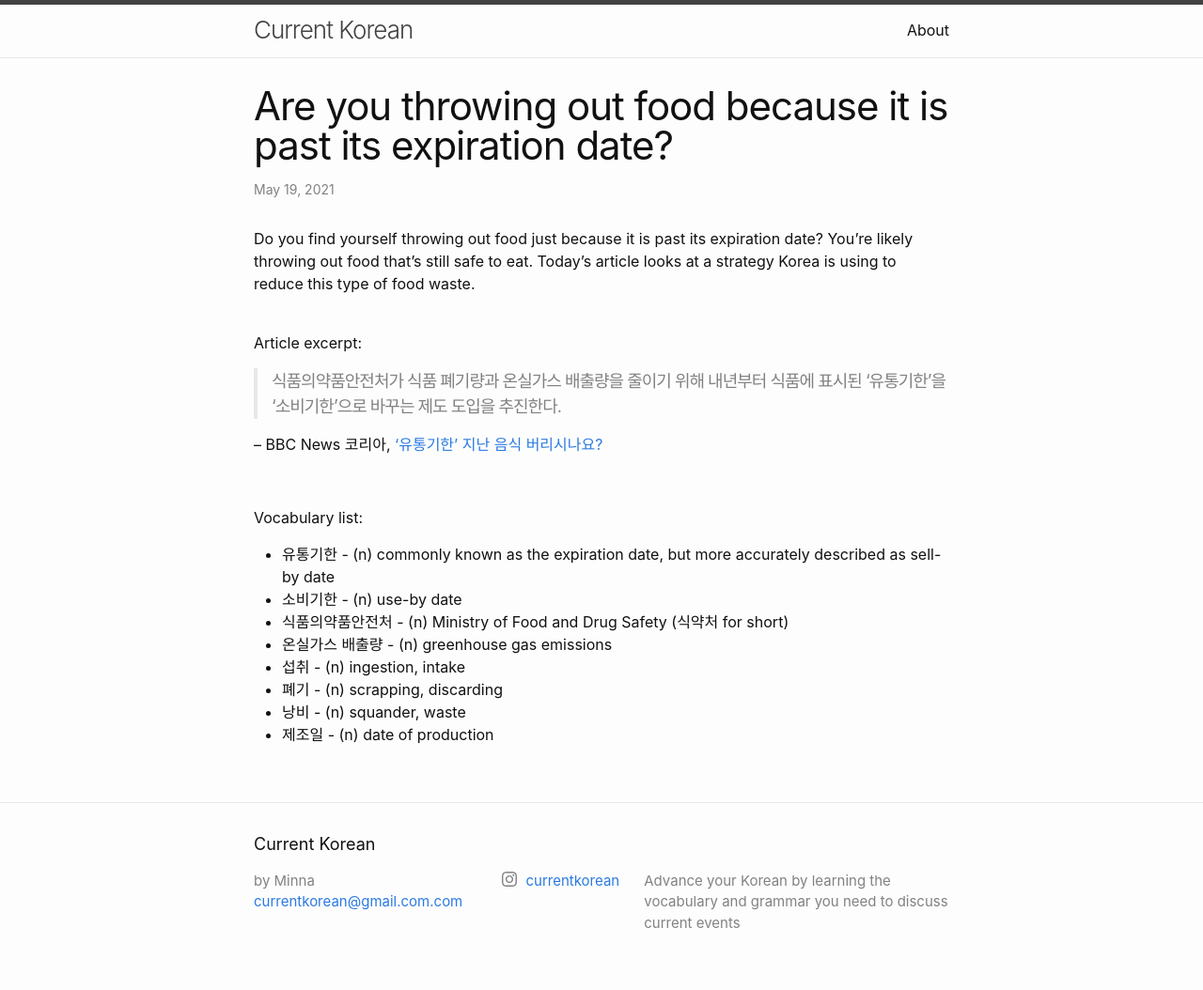
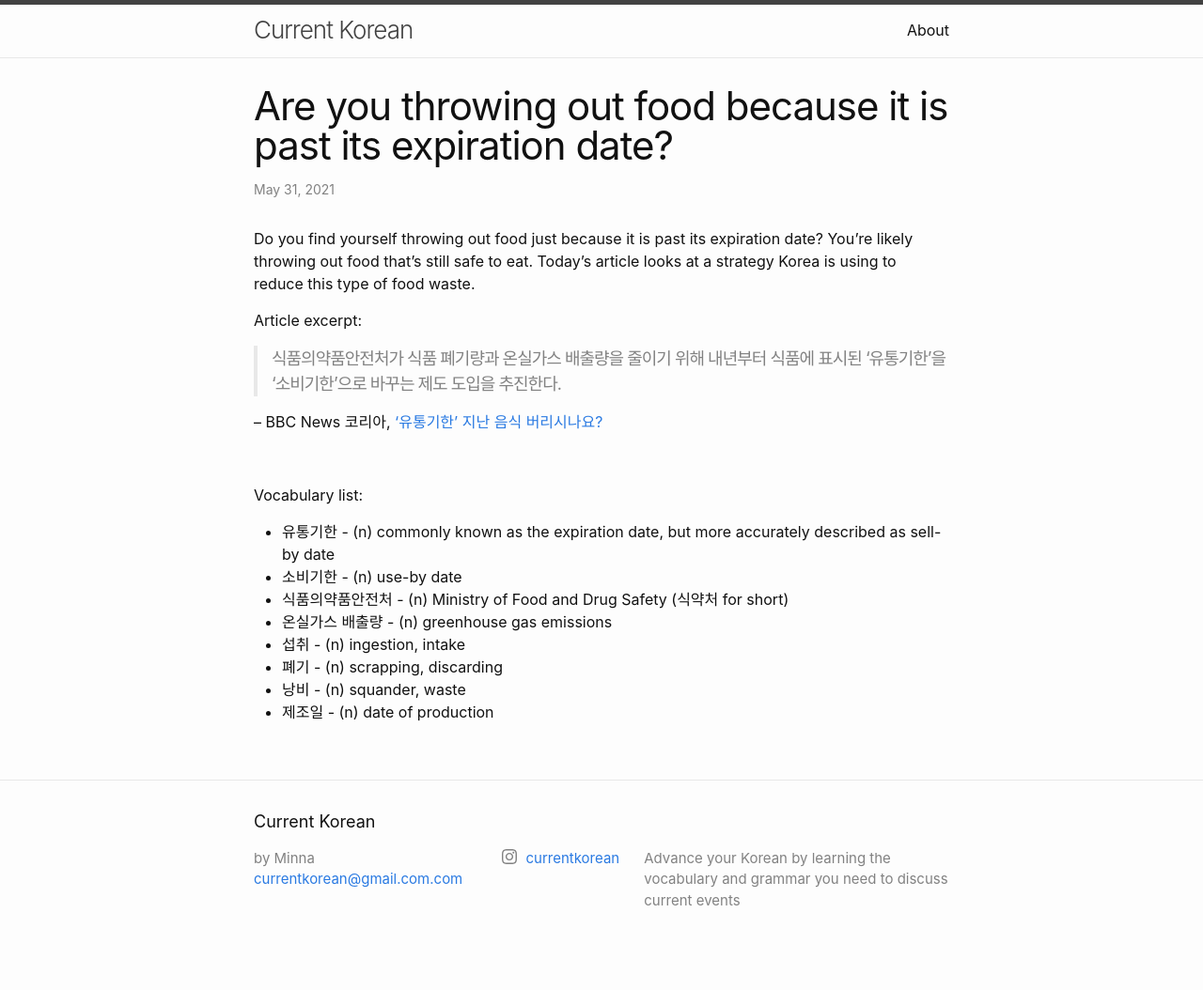
Before and after one commit to currentkorean/currentkorean.github.io, a Jekyll site: the page built from _posts/2021-05-31-are-you-throwing-out-food-because-it-is-past-its-expiration-date.markdown, in a window 1280 px wide. Shown: the whole page at 94% size. Built offline with Jekyll 4.4.1, drawn with Linux system fonts in a browser that asks for light colours; after the commit the page ends 1030 px from its top, so only the background shows below that.

Commit message:
correct typo on latest post

```diff
--- a/_posts/2021-05-31-are-you-throwing-out-food-because-it-is-past-its-expiration-date.markdown
+++ b/_posts/2021-05-31-are-you-throwing-out-food-because-it-is-past-its-expiration-date.markdown
@@ -1,14 +1,13 @@
 ---
 layout: post
 title:  "Are you throwing out food because it is past its expiration date?"
-date:   2021-05-19 16:52:01 -0700
+date:   2021-05-31 16:52:01 -0700
 categories: reading
 permalink: /:categories/:title.html
 excerpt_separator: <!--more-->
 ---
 
 Do you find yourself throwing out food just because it is past its expiration date? You're likely throwing out food that's still safe to eat. Today's article looks at a strategy Korea is using to reduce this type of food waste. <br>
-<br>
 
 Article excerpt:
 
```
